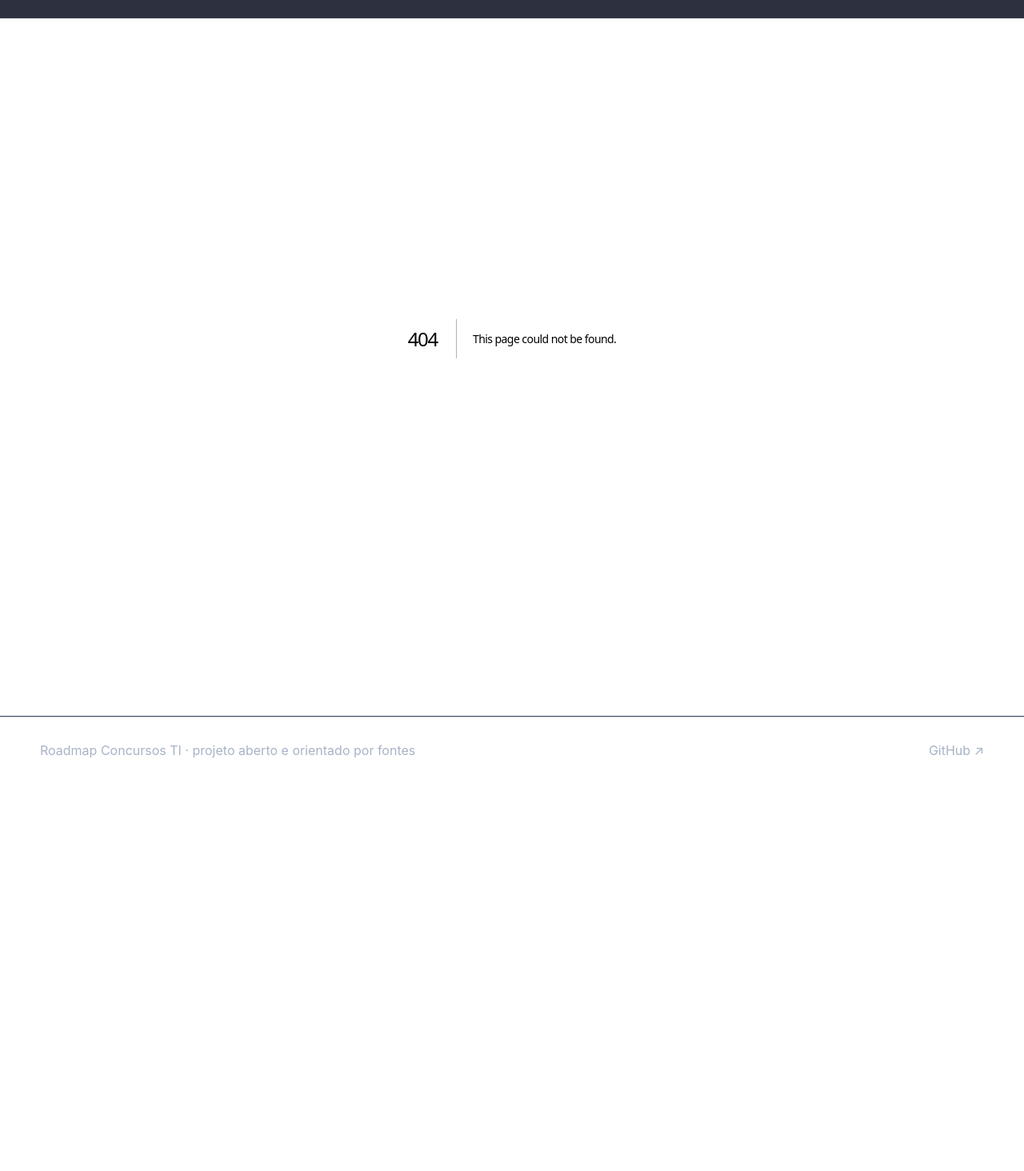
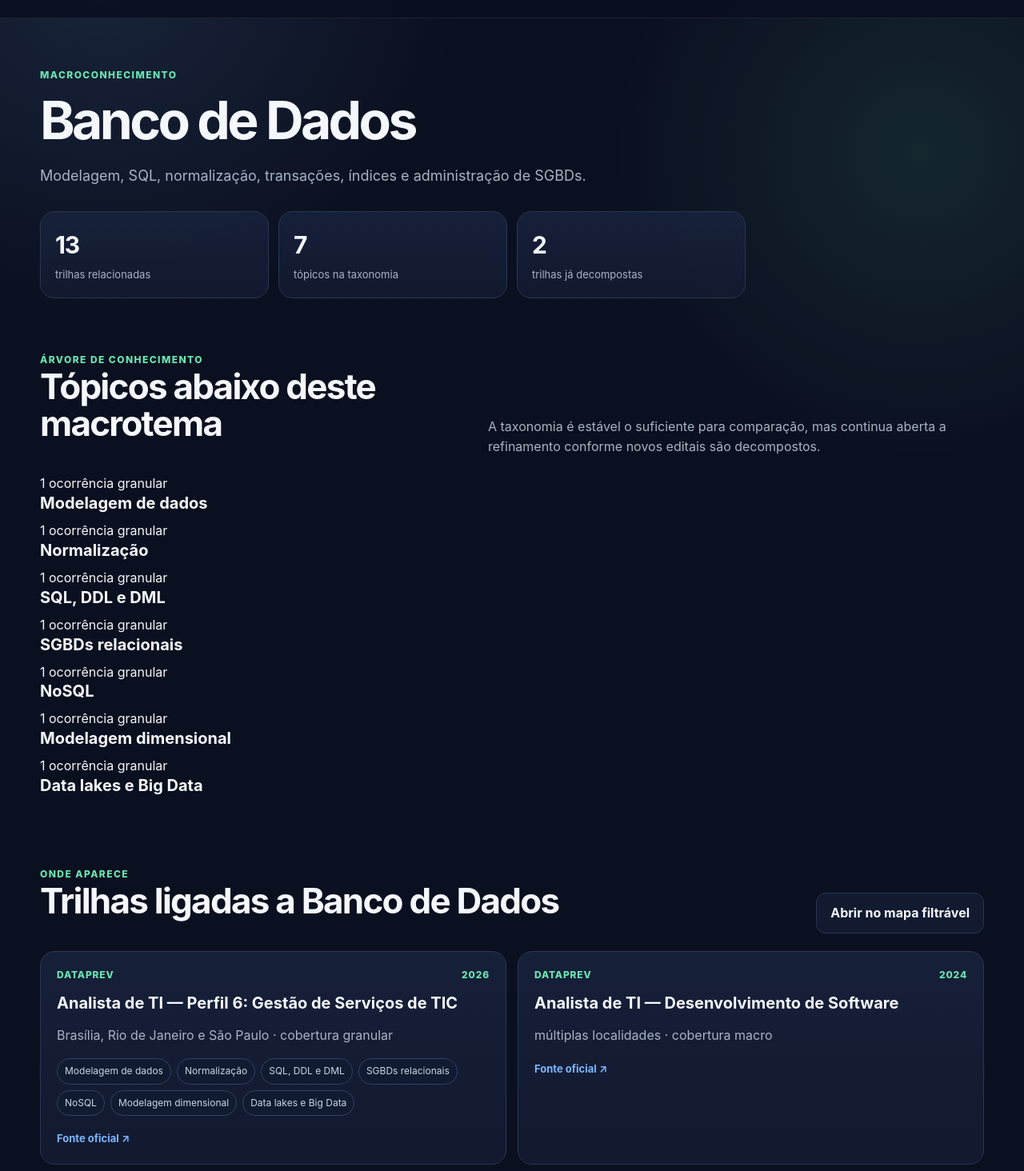
Before and after one commit to cvaraujo11/roadmap-concursos-ti, a Next.js app: page /conhecimentos/banco-dados in a window 1280 px wide. Before the commit this address had no page. Shown: the part 46-1510 px from the top of the page at 80% size. Before the commit the page ends 1026 px from the top, so only its background shows below. Built offline with nearby package versions, Linux system fonts and the light colour scheme.

Commit message:
feat(routes): add knowledge detail pages

```diff
--- /dev/null
+++ b/src/app/conhecimentos/[slug]/page.tsx
@@ -0,0 +1,81 @@
+import Link from "next/link";
+import { notFound } from "next/navigation";
+import { allTracks, knowledge, topicsForKnowledge } from "@/data/catalog";
+import type { KnowledgeSlug } from "@/lib/types";
+
+export function generateStaticParams() {
+  return knowledge.map((item) => ({ slug: item.slug }));
+}
+
+export default async function KnowledgePage({ params }: { params: Promise<{ slug: string }> }) {
+  const { slug } = await params;
+  const item = knowledge.find((entry) => entry.slug === slug);
+  if (!item) notFound();
+
+  const tracks = allTracks.filter((track) => track.knowledge.includes(item.slug as KnowledgeSlug));
+  const taxonomy = topicsForKnowledge(item.slug);
+  const granularTracks = tracks.filter((track) => track.coverage === "topicos");
+
+  return (
+    <>
+      <section className="page-head">
+        <div className="container">
+          <div className="eyebrow">Macroconhecimento</div>
+          <h1>{item.name}</h1>
+          <p>{item.description}</p>
+          <div className="stats compact-stats">
+            <div className="stat"><strong>{tracks.length}</strong><span>trilhas relacionadas</span></div>
+            <div className="stat"><strong>{taxonomy.length}</strong><span>tópicos na taxonomia</span></div>
+            <div className="stat"><strong>{granularTracks.length}</strong><span>trilhas já decompostas</span></div>
+          </div>
+        </div>
+      </section>
+
+      <section className="section">
+        <div className="container">
+          <div className="section-heading">
+            <div><div className="eyebrow">Árvore de conhecimento</div><h2>Tópicos abaixo deste macrotema</h2></div>
+            <p>A taxonomia é estável o suficiente para comparação, mas continua aberta a refinamento conforme novos editais são decompostos.</p>
+          </div>
+          <div className="topic-grid">
+            {taxonomy.map((topic) => {
+              const count = tracks.filter((track) => track.topics?.includes(topic.slug)).length;
+              return (
+                <article className="topic-card" key={topic.slug}>
+                  <span className="topic-count">{count} ocorrência{count === 1 ? "" : "s"} granular{count === 1 ? "" : "es"}</span>
+                  <h3>{topic.name}</h3>
+                  {topic.description && <p>{topic.description}</p>}
+                </article>
+              );
+            })}
+          </div>
+          {taxonomy.length === 0 && <div className="empty-state">A taxonomia fina deste conhecimento ainda não foi aberta.</div>}
+        </div>
+      </section>
+
+      <section className="section">
+        <div className="container">
+          <div className="section-heading">
+            <div><div className="eyebrow">Onde aparece</div><h2>Trilhas ligadas a {item.name}</h2></div>
+            <Link className="button" href={`/mapa?conhecimento=${item.slug}`}>Abrir no mapa filtrável</Link>
+          </div>
+          <div className="map-grid">
+            {tracks.map((track) => (
+              <article className="track-card" key={track.id}>
+                <div className="track-topline"><span>{track.contest.institution}</span><span>{track.contest.year}</span></div>
+                <h3>{track.name}</h3>
+                <p className="muted">{track.locality} · {track.coverage === "topicos" ? "cobertura granular" : "cobertura macro"}</p>
+                {track.topics && (
+                  <div className="chips">
+                    {taxonomy.filter((topic) => track.topics?.includes(topic.slug)).map((topic) => <span className="chip" key={topic.slug}>{topic.name}</span>)}
+                  </div>
+                )}
+                <a href={track.contest.sourceUrl} target="_blank" rel="noreferrer">Fonte oficial ↗</a>
+              </article>
+            ))}
+          </div>
+        </div>
+      </section>
+    </>
+  );
+}
```
